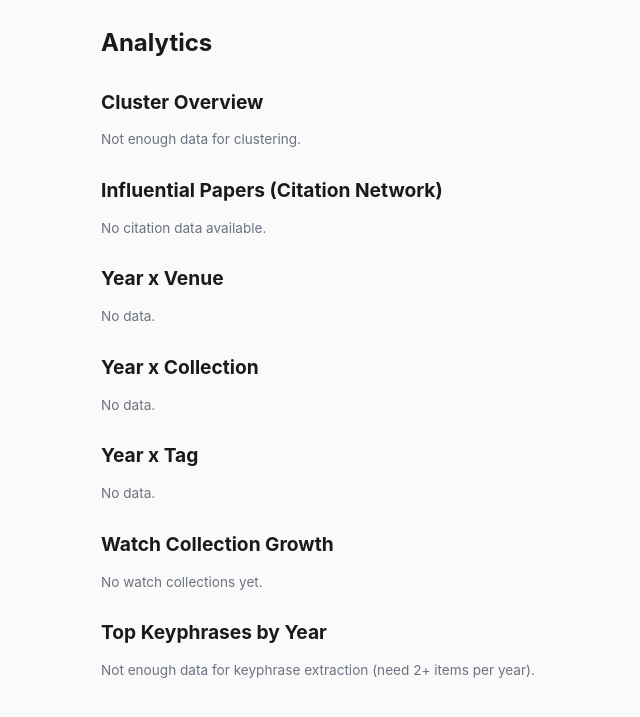
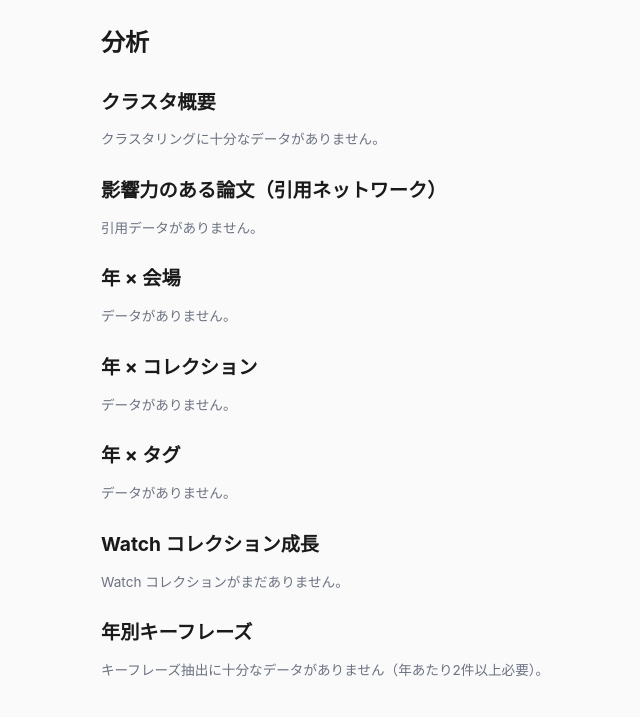
Before and after one commit to ishigaki0302/ResearchIntelligence, a FastAPI app: template app/web/templates/analytics.html in a window 1280 px wide. Shown: the part 55-772 px from the top of the page, without its empty margins (75-715 px from the left). Run offline with FastAPI, Linux system fonts and the light colour scheme; the template is opened without the code that fills it, so the values that code supplies are empty; some libraries are stand-ins or nearby versions.

Commit message:
UI テンプレート・CHANGELOG・ダイジェスト出力を日本語化
analytics.html, inbox.html, watches.html の全ラベル・メッセージを日本語に翻訳。
CHANGELOG.md の全バージョンを日本語に書き換え。
digest.py の Markdown レポート出力を日本語化。

Co-Authored-By: Claude Opus 4.6 <noreply@anthropic.com>

```diff
--- a/app/web/templates/analytics.html
+++ b/app/web/templates/analytics.html
@@ -1,20 +1,20 @@
 {% extends "base.html" %}
-{% block title %}Analytics — Research Intelligence{% endblock %}
+{% block title %}分析 — Research Intelligence{% endblock %}
 {% block content %}
-<h1>Analytics</h1>
+<h1>分析</h1>
 
-<h2>Cluster Overview</h2>
+<h2>クラスタ概要</h2>
 {% if cluster_data and cluster_data.clusters %}
-<p class="meta">{{ cluster_data.total_items }} items in {{ cluster_data.n_clusters }} clusters</p>
+<p class="meta">{{ cluster_data.total_items }} 件を {{ cluster_data.n_clusters }} クラスタに分類</p>
 {% for c in cluster_data.clusters %}
 <div class="card" style="margin-bottom:1rem;">
-    <h3>Cluster {{ c.id }} ({{ c.size }} items)</h3>
-    <p><strong>Topics:</strong>
+    <h3>クラスタ {{ c.id }}（{{ c.size }} 件）</h3>
+    <p><strong>トピック:</strong>
     {% for t in c.top_terms[:5] %}
         <span class="badge" style="margin:0.15rem;">{{ t }}</span>
     {% endfor %}
     </p>
-    <p><strong>Representative papers:</strong></p>
+    <p><strong>代表的な論文:</strong></p>
     <ul>
     {% for item in c.representative_items[:3] %}
         <li><a href="/item/{{ item.id }}">{{ item.title }}</a>
@@ -26,18 +26,18 @@
 </div>
 {% endfor %}
 {% else %}
-<p class="meta">Not enough data for clustering.</p>
+<p class="meta">クラスタリングに十分なデータがありません。</p>
 {% endif %}
 
-<h2>Influential Papers (Citation Network)</h2>
+<h2>影響力のある論文（引用ネットワーク）</h2>
 {% if network_data and network_data.node_count > 0 %}
-<p class="meta">{{ network_data.node_count }} nodes, {{ network_data.edge_count }} edges</p>
+<p class="meta">{{ network_data.node_count }} ノード、{{ network_data.edge_count }} エッジ</p>
 
-<h3>Top Cited (In-degree)</h3>
+<h3>被引用数ランキング</h3>
 <table class="card" style="width:100%; border-collapse:collapse;">
     <tr style="border-bottom:1px solid var(--border);">
-        <th style="text-align:left; padding:0.5rem;">Paper</th>
-        <th style="text-align:right; padding:0.5rem;">Citations</th>
+        <th style="text-align:left; padding:0.5rem;">論文</th>
+        <th style="text-align:right; padding:0.5rem;">被引用数</th>
     </tr>
     {% for item in network_data.top_in_degree[:10] %}
     <tr style="border-bottom:1px solid var(--border);">
@@ -50,10 +50,10 @@
 </table>
 
 {% if network_data.top_pagerank %}
-<h3>Top PageRank</h3>
+<h3>PageRank ランキング</h3>
 <table class="card" style="width:100%; border-collapse:collapse;">
     <tr style="border-bottom:1px solid var(--border);">
-        <th style="text-align:left; padding:0.5rem;">Paper</th>
+        <th style="text-align:left; padding:0.5rem;">論文</th>
         <th style="text-align:right; padding:0.5rem;">PageRank</th>
     </tr>
     {% for item in network_data.top_pagerank[:10] %}
@@ -66,13 +66,13 @@
 {% endif %}
 
 {% if network_data.communities %}
-<h3>Communities ({{ network_data.community_count }} detected)</h3>
+<h3>コミュニティ（{{ network_data.community_count }} 件検出）</h3>
 {% for comm in network_data.communities[:5] %}
 <div class="card" style="margin-bottom:0.5rem;">
-    <strong>Community {{ comm.id }}</strong> ({{ comm.size }} papers)
+    <strong>コミュニティ {{ comm.id }}</strong>（{{ comm.size }} 件）
     <ul>
     {% for m in comm.top_members[:3] %}
-        <li><a href="/item/{{ m.id }}">{{ m.title[:70] }}</a> <span class="meta">(cited: {{ m.in_degree }})</span></li>
+        <li><a href="/item/{{ m.id }}">{{ m.title[:70] }}</a> <span class="meta">（被引用: {{ m.in_degree }}）</span></li>
     {% endfor %}
     </ul>
 </div>
@@ -80,16 +80,16 @@
 {% endif %}
 
 {% else %}
-<p class="meta">No citation data available.</p>
+<p class="meta">引用データがありません。</p>
 {% endif %}
 
-<h2>Year x Venue</h2>
+<h2>年 × 会場</h2>
 {% if data.year_venue %}
 <table class="card" style="width:100%; border-collapse:collapse;">
     <tr style="border-bottom:1px solid var(--border);">
-        <th style="text-align:left; padding:0.5rem;">Year</th>
-        <th style="text-align:left; padding:0.5rem;">Venue</th>
-        <th style="text-align:right; padding:0.5rem;">Count</th>
+        <th style="text-align:left; padding:0.5rem;">年</th>
+        <th style="text-align:left; padding:0.5rem;">会場</th>
+        <th style="text-align:right; padding:0.5rem;">件数</th>
     </tr>
     {% for row in data.year_venue %}
     <tr style="border-bottom:1px solid var(--border);">
@@ -100,16 +100,16 @@
     {% endfor %}
 </table>
 {% else %}
-<p class="meta">No data.</p>
+<p class="meta">データがありません。</p>
 {% endif %}
 
-<h2>Year x Collection</h2>
+<h2>年 × コレクション</h2>
 {% if data.year_collection %}
 <table class="card" style="width:100%; border-collapse:collapse;">
     <tr style="border-bottom:1px solid var(--border);">
-        <th style="text-align:left; padding:0.5rem;">Year</th>
-        <th style="text-align:left; padding:0.5rem;">Collection</th>
-        <th style="text-align:right; padding:0.5rem;">Count</th>
+        <th style="text-align:left; padding:0.5rem;">年</th>
+        <th style="text-align:left; padding:0.5rem;">コレクション</th>
+        <th style="text-align:right; padding:0.5rem;">件数</th>
     </tr>
     {% for row in data.year_collection %}
     <tr style="border-bottom:1px solid var(--border);">
@@ -120,16 +120,16 @@
     {% endfor %}
 </table>
 {% else %}
-<p class="meta">No data.</p>
+<p class="meta">データがありません。</p>
 {% endif %}
 
-<h2>Year x Tag</h2>
+<h2>年 × タグ</h2>
 {% if data.year_tag %}
 <table class="card" style="width:100%; border-collapse:collapse;">
     <tr style="border-bottom:1px solid var(--border);">
-        <th style="text-align:left; padding:0.5rem;">Year</th>
-        <th style="text-align:left; padding:0.5rem;">Tag</th>
-        <th style="text-align:right; padding:0.5rem;">Count</th>
+        <th style="text-align:left; padding:0.5rem;">年</th>
+        <th style="text-align:left; padding:0.5rem;">タグ</th>
+        <th style="text-align:right; padding:0.5rem;">件数</th>
     </tr>
     {% for row in data.year_tag %}
     <tr style="border-bottom:1px solid var(--border);">
@@ -140,16 +140,16 @@
     {% endfor %}
 </table>
 {% else %}
-<p class="meta">No data.</p>
+<p class="meta">データがありません。</p>
 {% endif %}
 
-<h2>Watch Collection Growth</h2>
+<h2>Watch コレクション成長</h2>
 {% if data.watch_growth %}
 <table class="card" style="width:100%; border-collapse:collapse;">
     <tr style="border-bottom:1px solid var(--border);">
-        <th style="text-align:left; padding:0.5rem;">Collection</th>
-        <th style="text-align:left; padding:0.5rem;">Date</th>
-        <th style="text-align:right; padding:0.5rem;">Cumulative</th>
+        <th style="text-align:left; padding:0.5rem;">コレクション</th>
+        <th style="text-align:left; padding:0.5rem;">日付</th>
+        <th style="text-align:right; padding:0.5rem;">累計</th>
     </tr>
     {% for row in data.watch_growth %}
     <tr style="border-bottom:1px solid var(--border);">
@@ -160,10 +160,10 @@
     {% endfor %}
 </table>
 {% else %}
-<p class="meta">No watch collections yet.</p>
+<p class="meta">Watch コレクションがまだありません。</p>
 {% endif %}
 
-<h2>Top Keyphrases by Year</h2>
+<h2>年別キーフレーズ</h2>
 {% if data.keyphrases %}
 {% set ns = namespace(current_year=0) %}
 {% for row in data.keyphrases %}
@@ -177,7 +177,7 @@
 {% endfor %}
 {% if data.keyphrases %}</div>{% endif %}
 {% else %}
-<p class="meta">Not enough data for keyphrase extraction (need 2+ items per year).</p>
+<p class="meta">キーフレーズ抽出に十分なデータがありません（年あたり2件以上必要）。</p>
 {% endif %}
 
 {% endblock %}
```
Also changed, not shown: app/analytics/digest.py (+15 -15 lines), app/web/templates/inbox.html (+15 -15 lines), app/web/templates/watches.html (+16 -16 lines), CHANGELOG.md.
